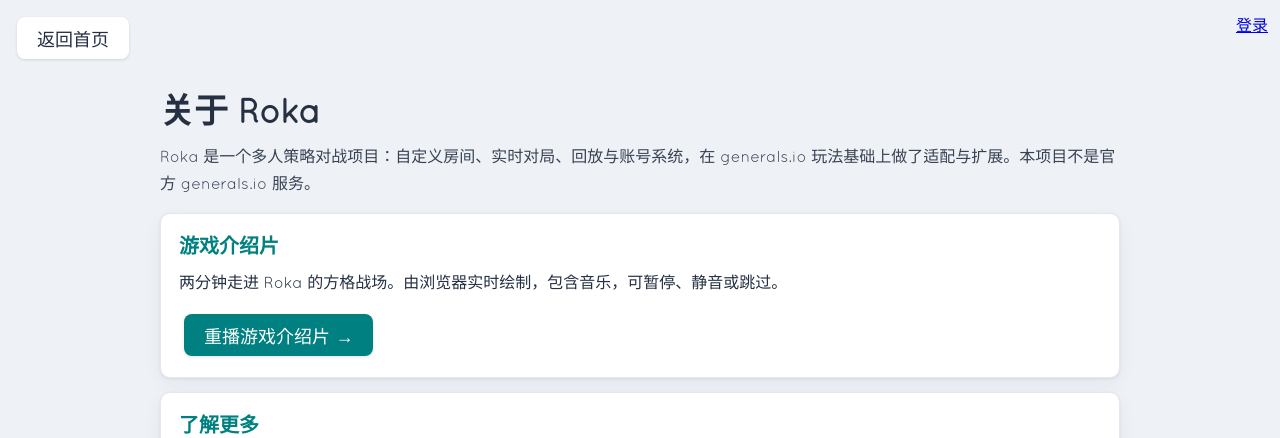
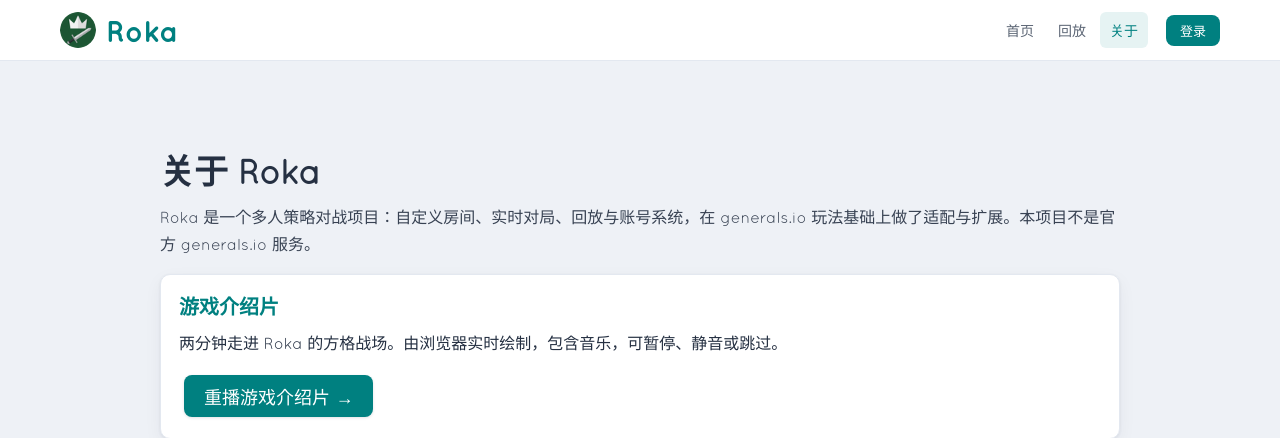
Before and after one commit to oimasterkafuu/Roka, a Node project: template static/about.html in a window 1280 px wide. Shown: the top 438 px of the page. Run offline with Node 20 templates, Linux system fonts and the light colour scheme; the template is opened without the code that fills it, so the values that code supplies are empty; some web fonts are replaced.

Commit message:
fix(header): unify static page navigation and account area

```diff
--- a/package.json
+++ b/package.json
@@ -1,6 +1,6 @@
 {
   "name": "roka",
-  "version": "2.11.0",
+  "version": "2.11.1",
   "description": "Roka - 实时方格领土战争",
   "main": "dist/server.js",
   "scripts": {
--- a/static/about.html
+++ b/static/about.html
@@ -11,6 +11,10 @@
       content="width=device-width, height=device-height, initial-scale=1.0, maximum-scale=1.0, minimum-scale=1.0, user-scalable=0"
     />
     <link rel="stylesheet" href="/main.css?v={{V}}" />
+    <link rel="stylesheet" href="/styles/site-header.css?v={{V}}" />
+    <script src="/vendor/jquery/jquery-3.6.0.min.js?v={{V}}"></script>
+    <script src="/username.js?v={{V}}"></script>
+    <script defer src="/site-header.js?v={{V}}"></script>
     <link rel="stylesheet" href="/styles/docs.css?v={{V}}" />
     <link rel="stylesheet" href="/styles/intro.css?v={{V}}" />
     <link rel="stylesheet" href="/styles/rating.css?v={{V}}" />
@@ -96,13 +100,27 @@
     <title>Roka - 关于</title>
   </head>
   <body style="overflow: auto; height: auto">
-    <div style="position: fixed; top: 12px; left: 12px; z-index: 20">
-      <button class="small" data-goto="/">返回首页</button>
-    </div>
-    <div style="position: fixed; top: 12px; right: 12px; z-index: 20">
-      <span id="account-name" style="margin-right: 8px; font-family: Quicksand-Bold, HYMaQiDuo-Bold"></span
-      ><a id="login-btn" href="/login">登录</a>
-    </div>
+    <header class="site-header">
+      <div class="site-header-inner">
+        <a class="site-brand" href="/" aria-label="Roka 首页"
+          ><img
+            class="brand-icon"
+            src="/icons/icon-48.png?v={{V}}"
+            srcset="/icons/icon-48.png?v={{V}} 1x, /icons/icon-192.png?v={{V}} 2x"
+            alt="Roka 图标"
+          /><span class="brand-name">Roka</span></a
+        >
+        <nav class="site-nav" aria-label="站点导航">
+          <a class="site-nav-link" href="/">首页</a><a class="site-nav-link" href="/replays">回放</a
+          ><a class="site-nav-link" href="/about" aria-current="page">关于</a>
+        </nav>
+        <div class="site-account" aria-label="账号">
+          <span class="site-account-name" id="site-account-name" hidden></span
+          ><a class="btn btn-primary btn-sm" id="site-login" href="/login">登录</a
+          ><button class="btn btn-ghost btn-sm" id="site-logout" type="button" hidden>退出登录</button>
+        </div>
+      </div>
+    </header>
     <div id="app">
       <h1 class="doc-title">关于 Roka</h1>
       <p class="doc-subtitle">
@@ -248,8 +266,6 @@
       </section>
     </div>
     <script src="/docs.js?v={{V}}"></script>
-    <script src="/vendor/jquery/jquery-3.6.0.min.js?v={{V}}"></script>
-    <script src="/username.js?v={{V}}"></script>
     <script src="/about-contributors.js?v={{V}}"></script>
   </body>
 </html>
--- /dev/null
+++ b/static/styles/site-header.css
@@ -0,0 +1,176 @@
+.site-header {
+  position: relative;
+  z-index: 20;
+  width: 100%;
+  box-sizing: border-box;
+  border-bottom: 1px solid #e3e8f0;
+  background: #ffffff;
+}
+
+.site-header-inner {
+  display: flex;
+  align-items: center;
+  gap: 18px;
+  max-width: 1200px;
+  margin: 0 auto;
+  padding: 12px 20px;
+  box-sizing: border-box;
+}
+
+.site-brand {
+  display: flex;
+  flex-shrink: 0;
+  align-items: center;
+  gap: 10px;
+  color: teal;
+  text-decoration: none;
+}
+
+.site-brand .brand-icon {
+  display: block;
+  width: 36px;
+  height: 36px;
+  border-radius: 50%;
+}
+
+.site-brand .brand-name {
+  color: teal;
+  font-family: Quicksand-Bold, HYMaQiDuo-Bold;
+  font-size: 30px;
+}
+
+.site-nav {
+  display: flex;
+  flex-wrap: wrap;
+  gap: 4px;
+  margin-left: auto;
+}
+
+.site-nav-link {
+  padding: 8px 10px;
+  border-radius: 6px;
+  color: #5c6675;
+  font-size: 14px;
+  text-decoration: none;
+  white-space: nowrap;
+}
+
+.site-nav-link:hover {
+  background: #f3f5f9;
+  color: teal;
+}
+
+.site-nav-link[aria-current='page'] {
+  background: #e6f3f3;
+  color: teal;
+  font-family: Quicksand-Bold, HYMaQiDuo-Bold;
+}
+
+.site-account {
+  display: flex;
+  flex: 0 1 auto;
+  flex-wrap: wrap;
+  align-items: center;
+  justify-content: flex-end;
+  gap: 8px;
+  min-width: 0;
+}
+
+.site-account [hidden] {
+  display: none !important;
+}
+
+.site-account-name {
+  min-width: 0;
+  max-width: 180px;
+  overflow-wrap: anywhere;
+  font-size: 15px;
+  text-decoration: none;
+}
+
+.site-header .btn {
+  display: inline-block;
+  margin: 0;
+  padding: 6px 14px;
+  box-sizing: border-box;
+  border-radius: 8px;
+  box-shadow: none;
+  font-size: 13px;
+  text-decoration: none;
+}
+
+.site-header .btn-primary {
+  background: teal;
+  color: #ffffff;
+}
+
+.site-header .btn-primary:hover {
+  background: #006e6e;
+  box-shadow: none;
+}
+
+.site-header .btn-ghost {
+  border: 1px solid #d5dce6 !important;
+  background: transparent;
+  color: #6b7686;
+}
+
+.site-header .btn-ghost:hover {
+  background: #f3f5f9;
+  color: #253042;
+  box-shadow: none;
+}
+
+body.auth-page {
+  position: static;
+  height: auto;
+  min-height: 100vh;
+  overflow: auto;
+}
+
+body.auth-page .center {
+  position: relative;
+  top: auto;
+  left: auto;
+  transform: none;
+  margin: 48px auto;
+}
+
+@media (max-width: 640px) {
+  .site-header-inner {
+    flex-wrap: wrap;
+    gap: 8px 12px;
+    padding: 10px 12px;
+  }
+
+  .site-brand {
+    gap: 8px;
+  }
+
+  .site-brand .brand-icon {
+    width: 32px;
+    height: 32px;
+  }
+
+  .site-brand .brand-name {
+    font-size: 26px;
+  }
+
+  .site-account {
+    margin-left: auto;
+  }
+
+  .site-account-name {
+    max-width: 140px;
+  }
+
+  .site-nav {
+    order: 3;
+    width: 100%;
+    margin-left: 0;
+  }
+
+  body.auth-page .center {
+    margin: 32px auto;
+  }
+}
--- a/views/about.pug
+++ b/views/about.pug
@@ -2,6 +2,7 @@ extends layout.pug
 
 block vars
   - var bodyStyle = 'overflow: auto; height: auto'
+  - var currentPage = 'about'
 
 block head
   link(rel='stylesheet', href='/styles/docs.css?v={{V}}')
@@ -88,9 +89,6 @@ block head
   title Roka - 关于
 
 block content
-  div(style='position: fixed; top: 12px; right: 12px; z-index: 20')
-    span#account-name(style='margin-right: 8px; font-family: Quicksand-Bold, HYMaQiDuo-Bold')
-    a#login-btn(href='/login') 登录
   #app
     h1.doc-title 关于 Roka
     p.doc-subtitle Roka 是一个多人策略对战项目：自定义房间、实时对局、回放与账号系统，在 generals.io 玩法基础上做了适配与扩展。本项目不是官方 generals.io 服务。
@@ -197,6 +195,4 @@ block content
 
 block scripts
   script(src='/docs.js?v={{V}}')
-  script(src='/vendor/jquery/jquery-3.6.0.min.js?v={{V}}')
-  script(src='/username.js?v={{V}}')
   script(src='/about-contributors.js?v={{V}}')
--- a/views/ambassadors.pug
+++ b/views/ambassadors.pug
@@ -2,6 +2,7 @@ extends layout.pug
 
 block vars
   - var bodyStyle = 'overflow: auto; height: auto'
+  - var currentPage = 'ambassadors'
 
 block head
   link(rel='stylesheet', href='/styles/docs.css?v={{V}}')
@@ -116,6 +117,4 @@ block content
 
 block scripts
   script(src='/docs.js?v={{V}}')
-  script(src='/vendor/jquery/jquery-3.6.0.min.js?v={{V}}')
-  script(src='/username.js?v={{V}}')
   script(src='/ambassadors.js?v={{V}}')
```
Also changed, not shown: MAP.md (+2 -1 lines), scripts/test-build-pages.mjs (+106 -5 lines), static/ambassadors.html (+25 -5 lines), static/login.html (+26 -7 lines), static/replays.html (+27 -6 lines), static/site-header.js (added, +51 -0 lines), views/layout.pug (+21 -2 lines), views/login.pug (+4 -8 lines), views/replays.pug (+2 -7 lines).
